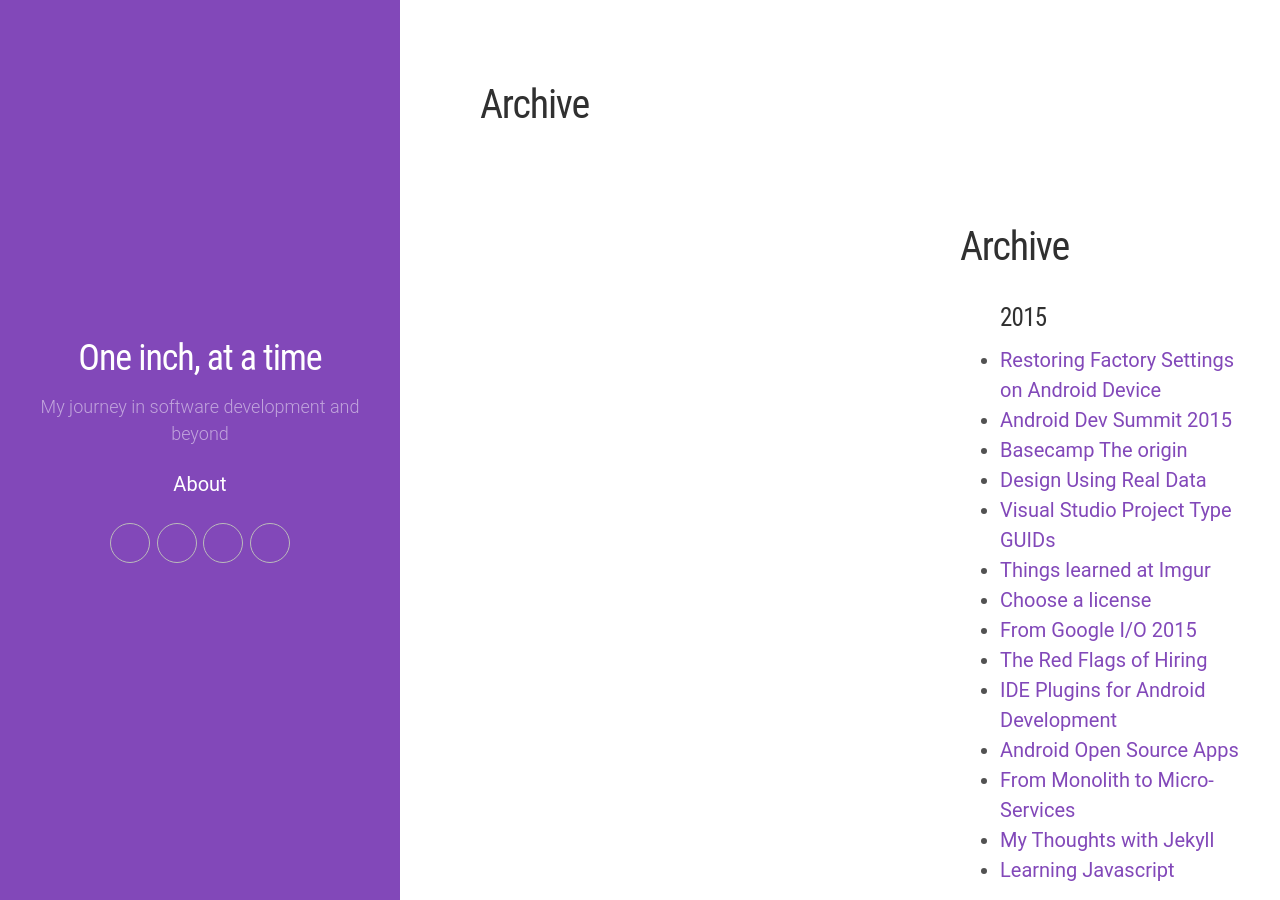
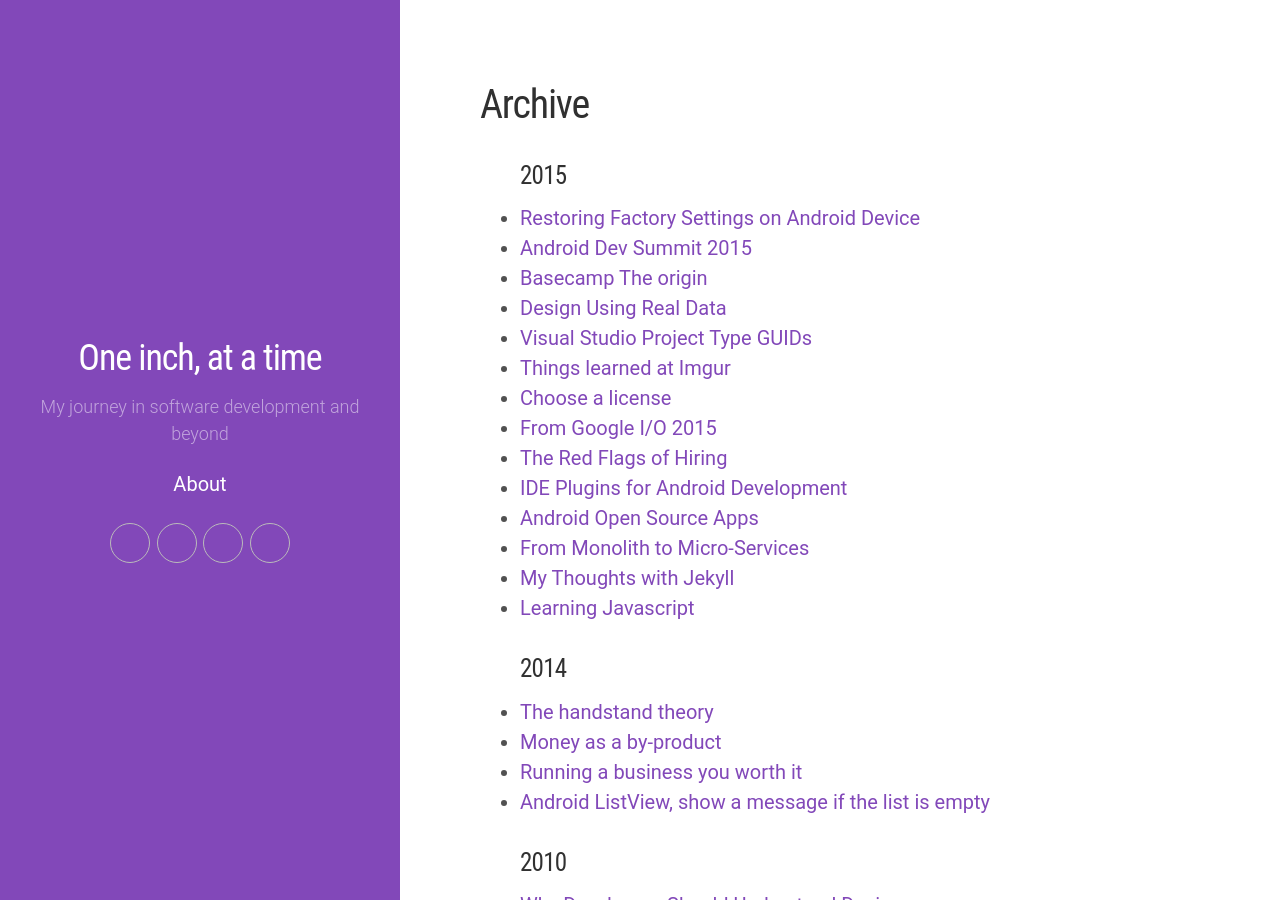
Before and after one commit to kingsor/kingsor.github.io, a Jekyll site: the page built from archive/index.html, in a window 1280 px wide and 900 px high. Built offline with Jekyll 4.4.1, drawn with Linux system fonts in a browser that asks for light colours; nearby versions of some CDN libraries; some web fonts are replaced.

Commit message:
update archive section layout

```diff
--- a/archive/index.html
+++ b/archive/index.html
@@ -4,9 +4,6 @@ title: Archive
 description: Page with links to all old articles of the blog
 ---
 
-<section class="content container">
-    <div class="page">
-        <h1 class="page-title">{{ page.title }}</h1>
 <ul>
   {% for post in site.posts %}
     {% unless post.next %}
@@ -21,5 +18,3 @@ description: Page with links to all old articles of the blog
     <li class="alink"><a href="{{ post.url }}" class="green-link">{{ post.title }}</a></li>
   {% endfor %}
 </ul>
-    </div>
-</section>
```
Lines whose indentation alone changed are shown as unchanged.
